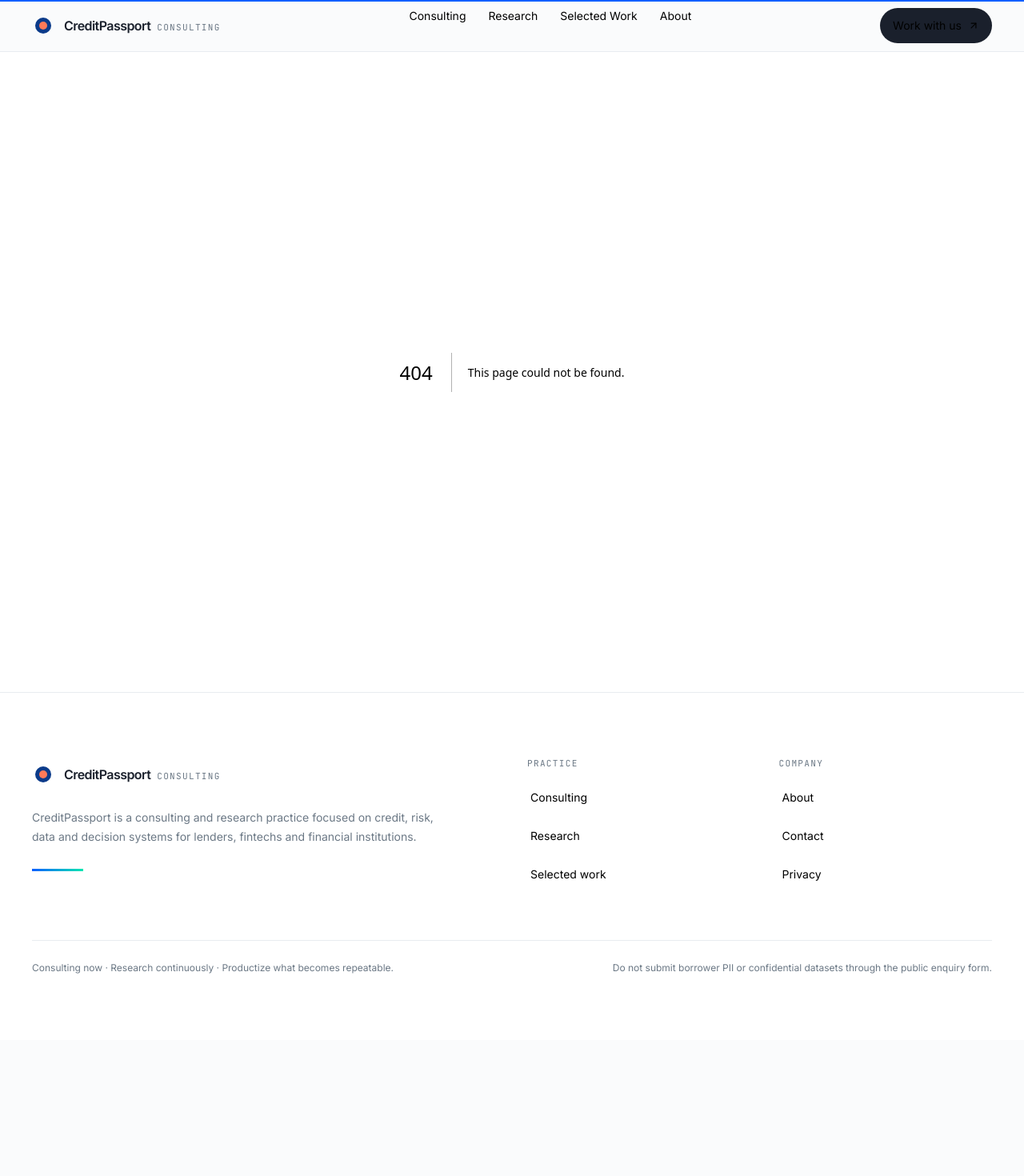
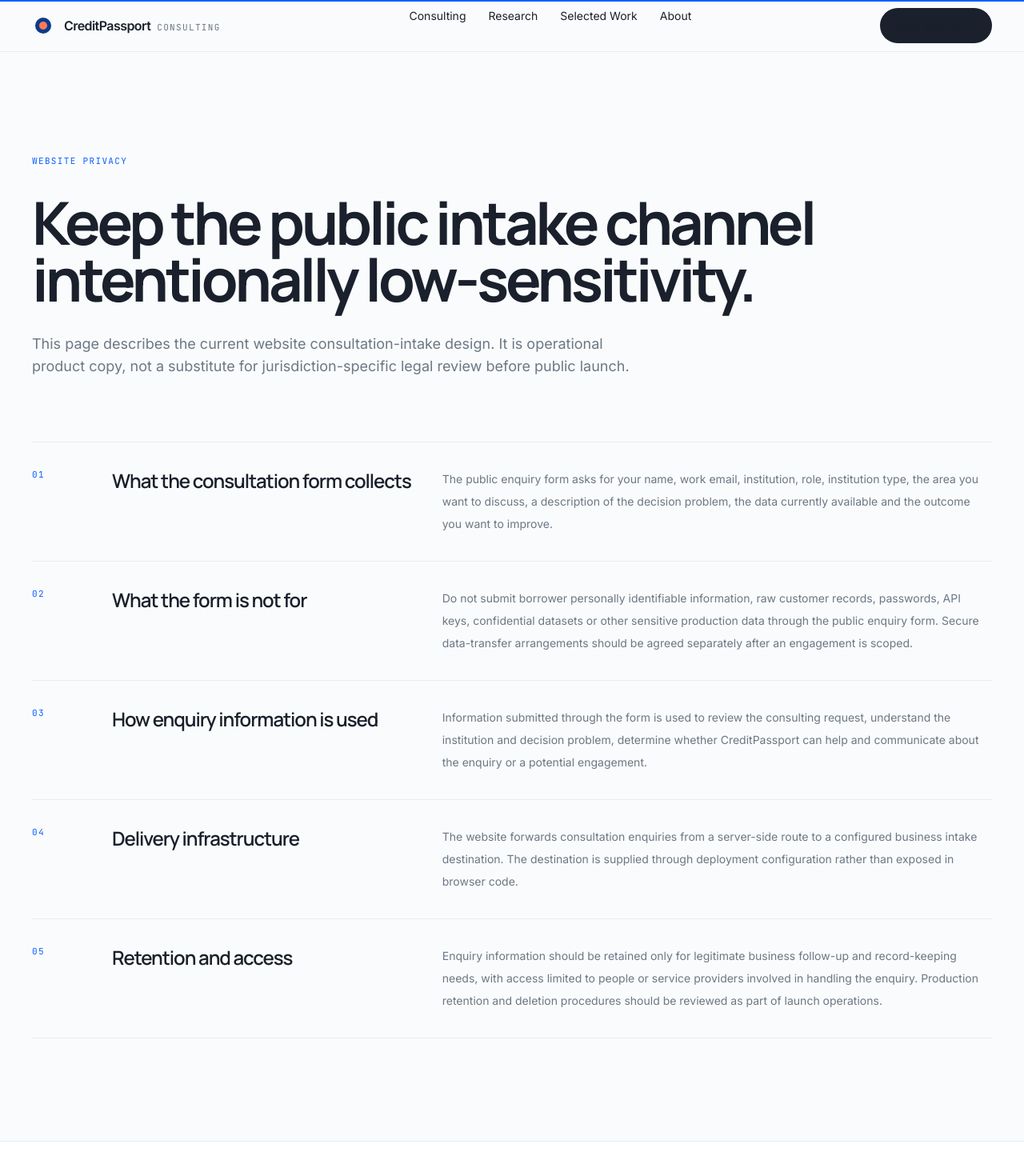
Before and after one commit to AdepojuJeremy/credit-passport-consultancy, a Next.js app: page /privacy in a window 1280 px wide. Before the commit this address had no page. Shown: the top 1470 px of the page at 80% size. Before the commit the page ends 1300 px from the top, so only its background shows below. Built offline with nearby package versions, Linux system fonts and the light colour scheme.

Commit message:
feat: add consultation privacy notice

```diff
--- /dev/null
+++ b/app/privacy/page.tsx
@@ -0,0 +1,51 @@
+import type { Metadata } from "next";
+
+export const metadata: Metadata = {
+  title: "Privacy",
+  description: "Website privacy information for CreditPassport Consulting consultation enquiries.",
+};
+
+const sections = [
+  {
+    title: "What the consultation form collects",
+    copy: "The public enquiry form asks for your name, work email, institution, role, institution type, the area you want to discuss, a description of the decision problem, the data currently available and the outcome you want to improve.",
+  },
+  {
+    title: "What the form is not for",
+    copy: "Do not submit borrower personally identifiable information, raw customer records, passwords, API keys, confidential datasets or other sensitive production data through the public enquiry form. Secure data-transfer arrangements should be agreed separately after an engagement is scoped.",
+  },
+  {
+    title: "How enquiry information is used",
+    copy: "Information submitted through the form is used to review the consulting request, understand the institution and decision problem, determine whether CreditPassport can help and communicate about the enquiry or a potential engagement.",
+  },
+  {
+    title: "Delivery infrastructure",
+    copy: "The website forwards consultation enquiries from a server-side route to a configured business intake destination. The destination is supplied through deployment configuration rather than exposed in browser code.",
+  },
+  {
+    title: "Retention and access",
+    copy: "Enquiry information should be retained only for legitimate business follow-up and record-keeping needs, with access limited to people or service providers involved in handling the enquiry. Production retention and deletion procedures should be reviewed as part of launch operations.",
+  },
+];
+
+export default function PrivacyPage() {
+  return (
+    <section className="site-container py-20 md:py-32">
+      <p className="kicker text-[color:var(--brand-blue)]">Website privacy</p>
+      <h1 className="section-title mt-8 max-w-5xl">Keep the public intake channel intentionally low-sensitivity.</h1>
+      <p className="mt-8 max-w-3xl text-lg leading-7 text-[color:var(--muted)]">
+        This page describes the current website consultation-intake design. It is operational product copy, not a substitute for jurisdiction-specific legal review before public launch.
+      </p>
+
+      <div className="mt-20 border-t hairline">
+        {sections.map((section, index) => (
+          <section key={section.title} className="grid gap-5 border-b hairline py-8 md:grid-cols-[80px_0.8fr_1.4fr]">
+            <span className="kicker text-[color:var(--brand-blue)]">{String(index + 1).padStart(2, "0")}</span>
+            <h2 className="font-[family-name:var(--font-manrope)] text-2xl font-semibold tracking-[-0.045em]">{section.title}</h2>
+            <p className="max-w-2xl text-sm leading-7 text-[color:var(--muted)]">{section.copy}</p>
+          </section>
+        ))}
+      </div>
+    </section>
+  );
+}
```
